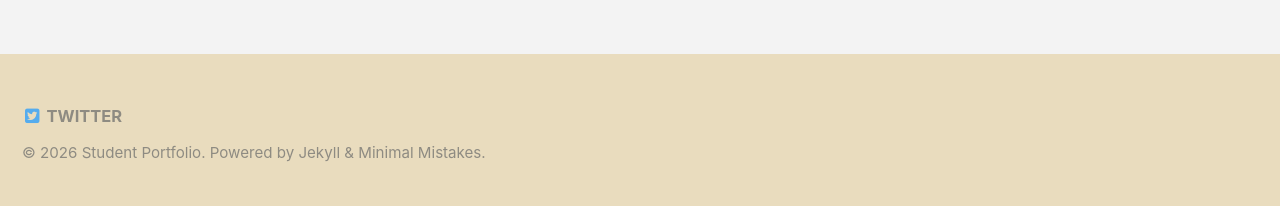
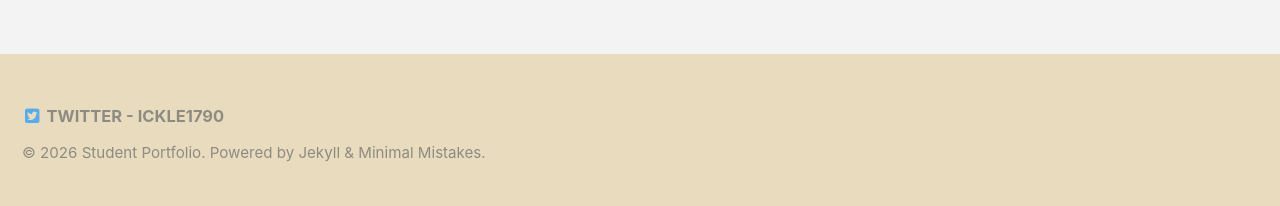
Before and after one commit to Ickle1790/Ickle1790.github.io, a Jekyll site: the page built from _pages/index.md, in a window 1280 px wide. Shown: the part 1158-1364 px from the top of the page. Built offline with Jekyll 4.4.1, drawn with Linux system fonts in a browser that asks for light colours.

Commit message:
Update Twitter link and label in config

```diff
--- a/_config.yml
+++ b/_config.yml
@@ -34,9 +34,9 @@ author:
     - label: "Website" # Website link
       icon: "fas fa-fw fa-link"
       # url: "https://your-website.com"
-    - label: "Twitter" # Twitter link
+    - label: "Twitter - Ickle1790" # Twitter link
       icon: "fab fa-fw fa-twitter-square"
-      # url: "https://twitter.com/"
+      url: "https://x.com/Ickle1790/"
     - label: "Facebook" # Facebook link
       icon: "fab fa-fw fa-facebook-square"
       # url: "https://facebook.com/"
@@ -50,9 +50,9 @@ author:
 # Site Footer
 footer: # Site footer
   links: # Footer links
-    - label: "Twitter" # Twitter link
+    - label: "Twitter - Ickle1790" # Twitter link
       icon: "fab fa-fw fa-twitter-square"
-      url: "https://twitter.com/"
+      url: "https://x.com/Ickle1790/"
       target: "_blank"
     - label: "Facebook" # Facebook link
       icon: "fab fa-fw fa-facebook-square"
```
